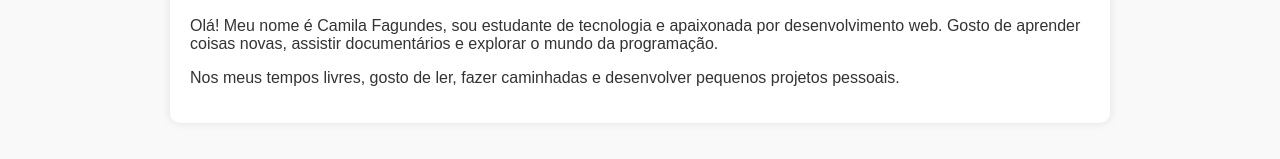
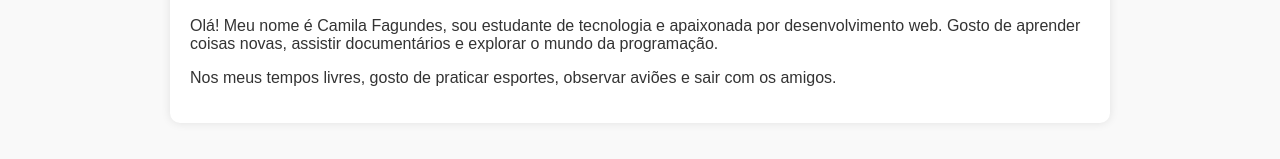
Before and after one commit to cmMOtta/portfolio-camila, a plain HTML site: page index.html in a window 1280 px wide. Shown: the part 287-446 px from the top of the page. Drawn offline with Linux system fonts and the light colour scheme.

Commit message:
index.html

```diff
--- a/index.html
+++ b/index.html
@@ -19,7 +19,7 @@
   <main>
     <h2>Sobre Mim</h2>
     <p>Olá! Meu nome é Camila Fagundes, sou estudante de tecnologia e apaixonada por desenvolvimento web. Gosto de aprender coisas novas, assistir documentários e explorar o mundo da programação.</p>
-    <p>Nos meus tempos livres, gosto de ler, fazer caminhadas e desenvolver pequenos projetos pessoais.</p>
+    <p>Nos meus tempos livres, gosto de praticar esportes, observar aviões e sair com os amigos.</p>
   </main>
   <footer>
     <p>&copy; 2025 Camila Fagundes</p>
```
